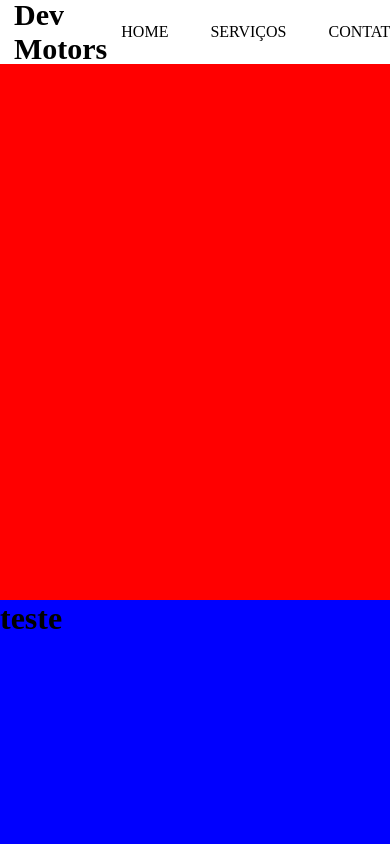
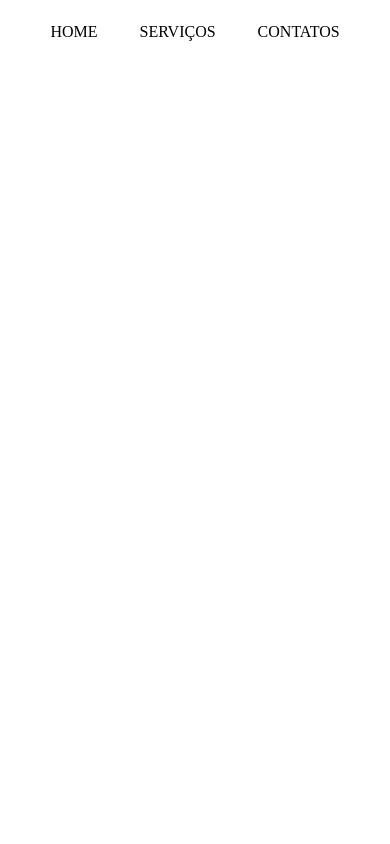
Before and after one commit to YanGraim/devMotors, a Next.js app: page / in a window 390 px wide. Shown: the top 844 px of the page. Built offline with nearby package versions, Linux system fonts and the light colour scheme.

Commit message:
ajusta responsividade do component header

```diff
--- a/src/app/page.tsx
+++ b/src/app/page.tsx
@@ -1,15 +1,7 @@
 export default function Home() {
   return (
     <main>
-      <div style={{ width: "100%", height: 600, backgroundColor: "red" }}>
-        <h1>teste</h1>
-      </div>
-      <div style={{ width: "100%", height: 600, backgroundColor: "blue" }}>
-        <h1>teste</h1>
-      </div>
-      <div style={{ width: "100%", height: 600, backgroundColor: "green" }}>
-        <h1>teste</h1>
-      </div>
+      <h1>teste</h1>
     </main>
   );
 }
--- a/src/components/header/styles.module.scss
+++ b/src/components/header/styles.module.scss
@@ -31,6 +31,10 @@
   align-items: center;
 }
 
+.logo {
+  display: none;
+}
+
 .logo a{
   font-weight: bold;
   font-size: 30px;
@@ -47,10 +51,26 @@
     font-weight: medium;
     color: #000;
     padding: 8px 14px;
-    transition: all 0.3s;
+    transition: all 0.7s;
   }
 
   a:hover {
-    transform: scale(1.03);
+    transform: scale(1.09);
   }
 }
+
+
+@media (min-width: 640px) {
+  .logo {
+    display: flex;
+  }
+}
+
+@media (max-width: 640px) {
+  .nav {
+    width: 100%;
+    display: flex;
+    align-items: center;
+    justify-content: center;
+  }
+}
```
